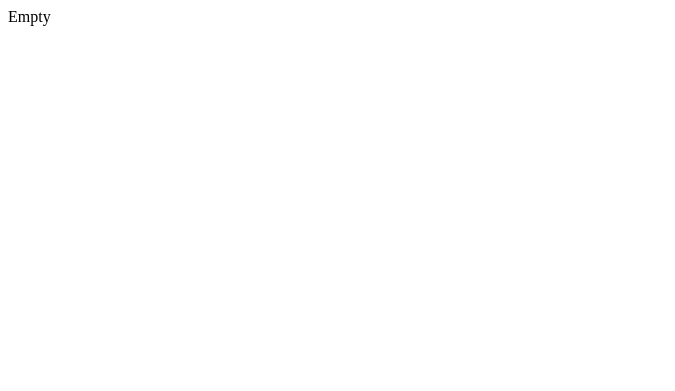
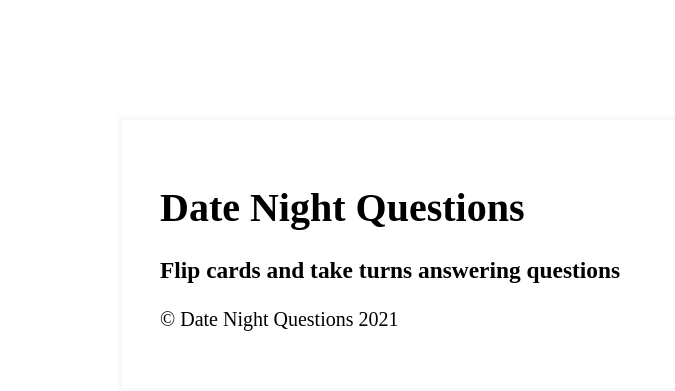
Before and after one commit to Dhadhazi/date-night-questions, a Gatsby site in the folder gatsby/: page / in a window 1280 px wide. Shown: the whole page, without its empty margins (0-675 px from the left). Built offline with nearby package versions, Linux system fonts and the light colour scheme; Gatsby itself is replaced by a stand-in of ours.

Commit message:
Layout skeleton added

```diff
--- /dev/null
+++ b/gatsby/gatsby-browser.js
@@ -0,0 +1,6 @@
+import React from 'react';
+import Layout from './src/components/Layout';
+
+export function wrapPageElement({ element, props }) {
+  return <Layout {...props}>{element}</Layout>;
+}
--- /dev/null
+++ b/gatsby/gatsby-ssr.js
@@ -0,0 +1,7 @@
+import React from 'react';
+import Layout from './src/components/Layout';
+
+
+export function wrapPageElement({ element, props }) {
+  return <Layout {...props}>{element}</Layout>;
+}
--- a/gatsby/package.json
+++ b/gatsby/package.json
@@ -26,6 +26,7 @@
     "gatsby-source-filesystem": "^2.9.0",
     "gatsby-source-sanity": "^6.0.4",
     "gatsby-transformer-sharp": "^2.10.1",
+    "normalize.css": "^8.0.1",
     "react": "^16.13.1",
     "react-dom": "^16.13.1",
     "react-helmet": "^6.1.0",
--- /dev/null
+++ b/gatsby/src/components/Footer.js
@@ -0,0 +1,9 @@
+import React from 'react';
+
+export default function Footer() {
+  return (
+    <footer>
+      <p className="center">&copy; Date Night Questions {new Date().getFullYear()}</p>
+    </footer>
+  );
+}
--- /dev/null
+++ b/gatsby/src/components/Layout.js
@@ -0,0 +1,42 @@
+import React from 'react';
+import styled from 'styled-components';
+import 'normalize.css';
+import GlobalStyles from '../styles/GlobalStyles';
+import { Title } from './Title';
+import Footer from './Footer';
+
+const SiteBorderStyles = styled.div`
+  max-width: 1000px;
+  margin: 12rem auto 4rem auto;
+  margin-top: clamp(2rem, 10vw, 12rem);
+  background: white;
+  background-size: 1500px;
+  padding: 5px;
+  padding: clamp(5px, 1vw, 25px);
+  box-shadow: 0 0 5px 3px rgba(0, 0, 0, 0.044);
+  border: 5px solid white;
+  @media (max-width: 1100px) {
+    margin-left: 1.5rem;
+    margin-right: 1.5rem;
+  }
+`;
+
+const ContentStyles = styled.div`
+  background: white;
+  padding: 2rem;
+`;
+
+export default function Layout({ children }) {
+  return (
+    <>
+      <GlobalStyles />
+      <SiteBorderStyles>
+        <ContentStyles>
+          <Title />
+          {children}
+          <Footer />
+        </ContentStyles>
+      </SiteBorderStyles>
+    </>
+  );
+}
--- /dev/null
+++ b/gatsby/src/components/Title.js
@@ -0,0 +1,10 @@
+import React from 'react'
+
+export const Title = () => {
+  return (
+    <div>
+      <h1>Date Night Questions</h1>
+    <h3>Flip cards and take turns answering questions</h3>
+    </div>
+  )
+}
--- a/gatsby/src/pages/index.js
+++ b/gatsby/src/pages/index.js
@@ -2,7 +2,8 @@
 
 const IndexPage = () => {
   return (
-   <div>Empty</div>
+    <div>
+    </div>
   )
 }
 
--- /dev/null
+++ b/gatsby/src/styles/GlobalStyles.js
@@ -0,0 +1,84 @@
+import { createGlobalStyle } from 'styled-components';
+
+const GlobalStyles = createGlobalStyle`
+  :root {
+    --red: #FF4949;
+    --black: #2E2E2E;
+    --yellow: #ffc600;
+    --white: #fff;
+    --grey: #efefef;
+  }
+  html {
+    ${'' /* background-image: url(${bg}); */}
+    background-size: 450px;
+    background-attachment: fixed;
+    font-size: 10px;
+  }
+
+  body {
+    font-size: 2rem;
+  }
+
+  fieldset {
+    border-color: rgba(0,0,0,0.1);
+    border-width: 1px;
+  }
+
+  button {
+    background: var(--red);
+    color: white;
+    border: 0;
+    padding: 0.6rem 1rem;
+    border-radius: 2px;
+    cursor: pointer;
+    --cast: 2px;
+    box-shadow: var(--cast) var(--cast) 0 var(--grey);
+    text-shadow: 0.5px 0.5px 0 rgba(0,0,0,0.2);
+    transition: all 0.2s;
+    &:hover {
+      --cast: 4px;
+    }
+  }
+
+  .gatsby-image-wrapper img[src*=base64\\,] {
+    image-rendering: -moz-crisp-edges;
+    image-rendering: pixelated;
+  }
+
+  /* Scrollbar Styles */
+  body::-webkit-scrollbar {
+    width: 12px;
+  }
+  html {
+    scrollbar-width: thin;
+    scrollbar-color: var(--red) var(--white);
+  }
+  body::-webkit-scrollbar-track {
+    background: var(--white);
+  }
+  body::-webkit-scrollbar-thumb {
+    background-color: var(--red) ;
+    border-radius: 6px;
+    border: 3px solid var(--white);
+  }
+
+  hr {
+    border: 0;
+    height: 8px;
+    ${'' /* background-image: url(${stripes}); */}
+    background-size: 1500px;
+  }
+
+  img {
+    max-width: 100%;
+  }
+
+  .tilt {
+    transform: rotate(-2deg);
+    position: relative;
+    display: inline-block;
+  }
+
+`;
+
+export default GlobalStyles;
```
Also changed, not shown: gatsby/src/images/icon.png (deleted), 1 other file.
